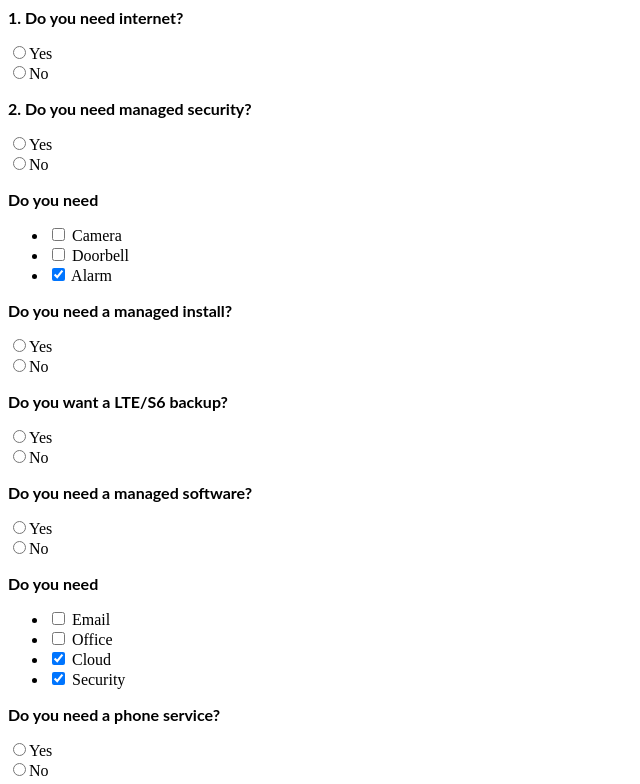
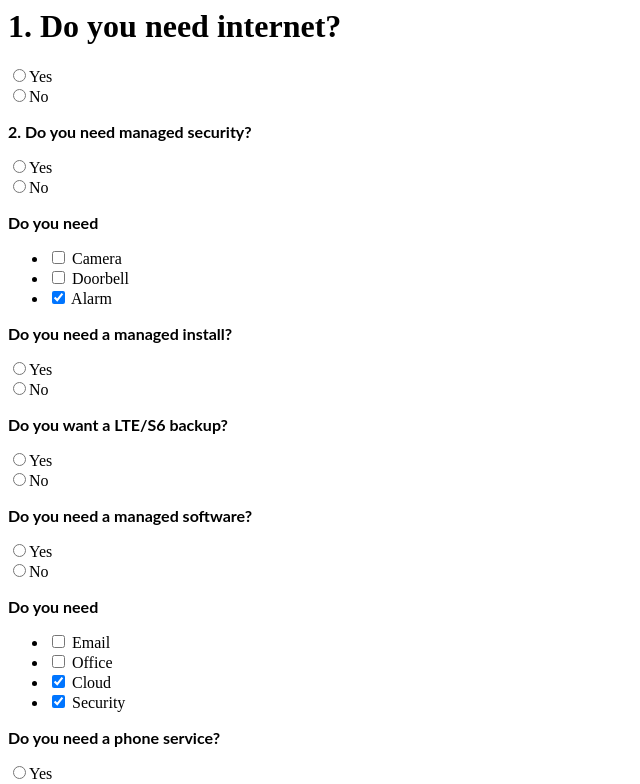
Before and after one commit to samru-desh/OrderLogic, an Angular app: page / in a window 1280 px wide. Shown: the top 784 px of the page, without its empty margins (0-640 px from the left). Built offline with nearby package versions, Linux system fonts and the light colour scheme.

Commit message:
1 file modified

```diff
--- a/src/app/app.component.html
+++ b/src/app/app.component.html
@@ -2,7 +2,7 @@
 <p>Start editing to see some magic happen :)</p> -->
 
 <form [formGroup]="form" (ngSubmit)="submitForm()">
-  <p><b>1. Do you need internet?</b></p>
+  <h1><b>1. Do you need internet?</b></h1>
   <div>
     <input
       type="radio"
```
